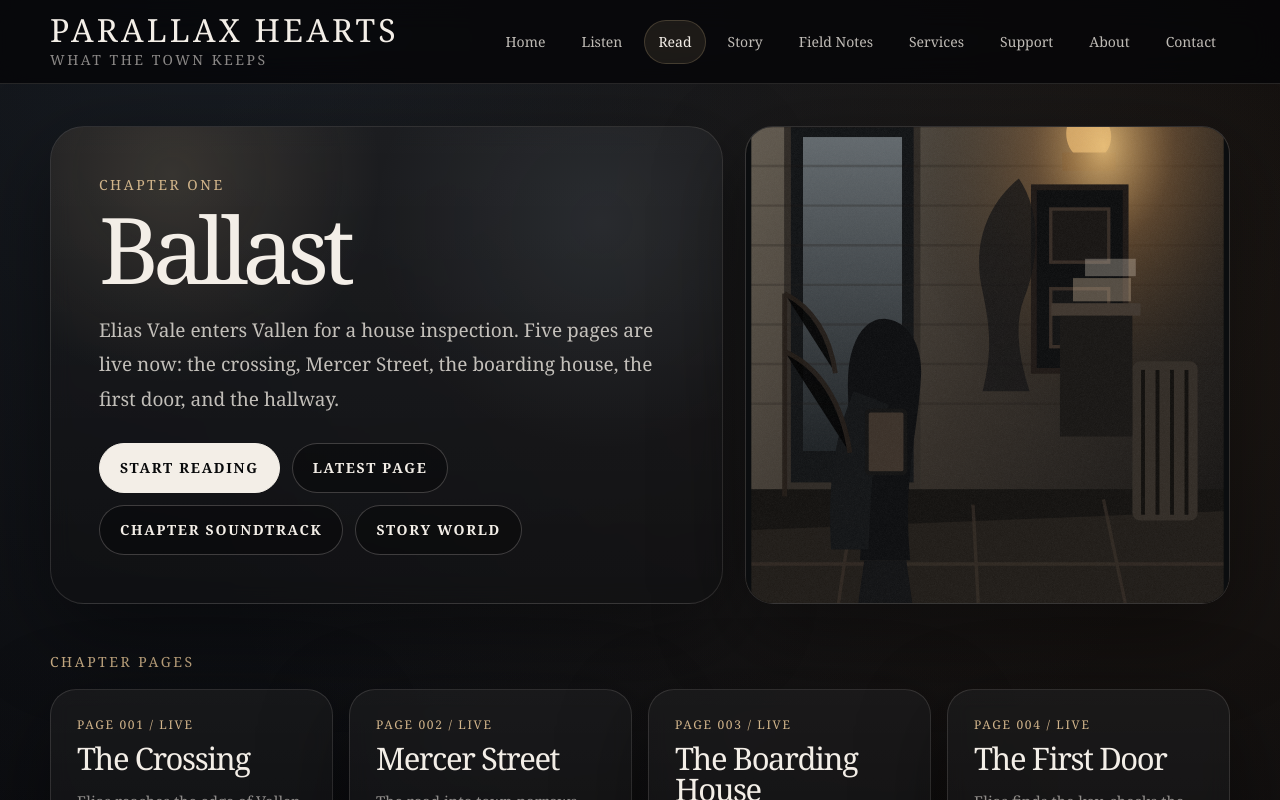
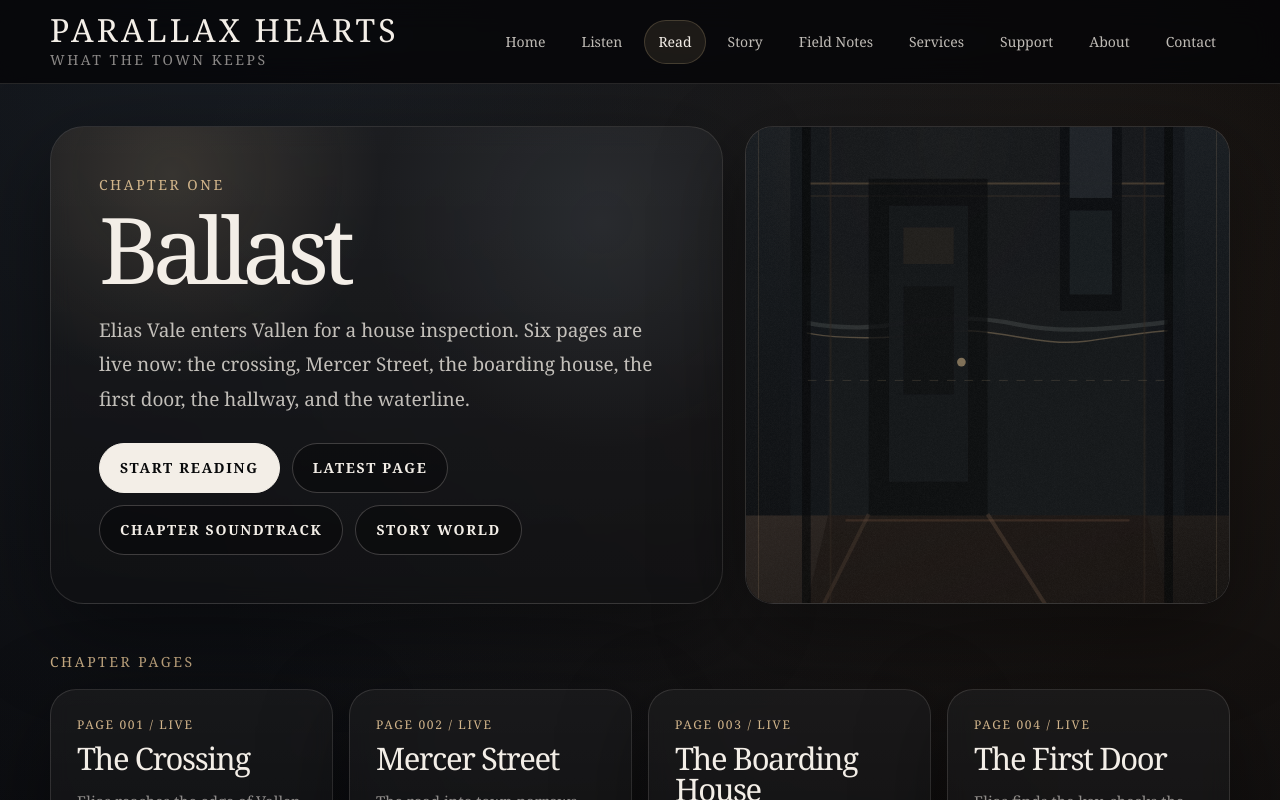
Before and after one commit to chthomps4/parallaxhearts-site, a Next.js app in the folder site/: page /graphic-novel/chapter-one in a window 1280 px wide. Shown: the top 800 px of the page. Built offline with nearby package versions, Linux system fonts and the light colour scheme.

Commit message:
Add page 006 to Chapter One archive

```diff
--- a/site/app/graphic-novel/chapter-one/page.tsx
+++ b/site/app/graphic-novel/chapter-one/page.tsx
@@ -54,6 +54,13 @@ const chapterPages = [
     status: "Live",
     text: "Inside the boarding house, Elias lets the hallway settle before he gives the room a name.",
     href: "/graphic-novel/chapter-one/page-005",
+  },
+  {
+    number: "006",
+    title: "The Waterline",
+    status: "Live",
+    text: "Elias notices a pale seam across the plaster: a memory of water where water should not have stayed.",
+    href: "/graphic-novel/chapter-one/page-006",
   },
 ];
 
@@ -121,9 +128,9 @@ export default function ChapterOnePage() {
                     fontSize: "19px",
                   }}
                 >
-                  Elias Vale enters Vallen for a house inspection. Five pages
+                  Elias Vale enters Vallen for a house inspection. Six pages
                   are live now: the crossing, Mercer Street, the boarding house,
-                  the first door, and the hallway.
+                  the first door, the hallway, and the waterline.
                 </p>
 
                 <div
@@ -138,7 +145,7 @@ export default function ChapterOnePage() {
                     Start Reading
                   </Link>
 
-                  <Link href="/graphic-novel/chapter-one/page-005" className="secondary-button">
+                  <Link href="/graphic-novel/chapter-one/page-006" className="secondary-button">
                     Latest Page
                   </Link>
 
@@ -163,8 +170,8 @@ export default function ChapterOnePage() {
               }}
             >
               <Image
-                src="/images/graphic-novel/chapter-one/page-005-hallway.svg"
-                alt="Chapter One Ballast hallway atmosphere"
+                src="/images/graphic-novel/chapter-one/page-006-waterline.svg"
+                alt="Chapter One Ballast waterline atmosphere"
                 fill
                 unoptimized
                 sizes="(max-width: 900px) 100vw, 420px"
```
